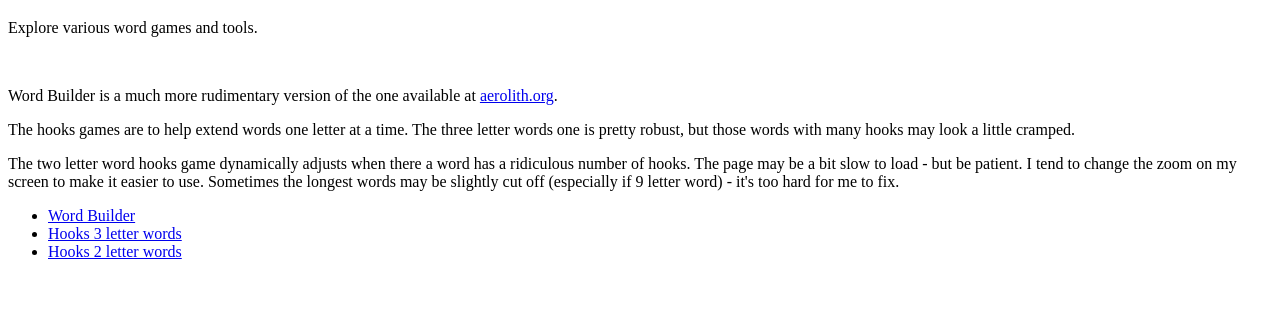
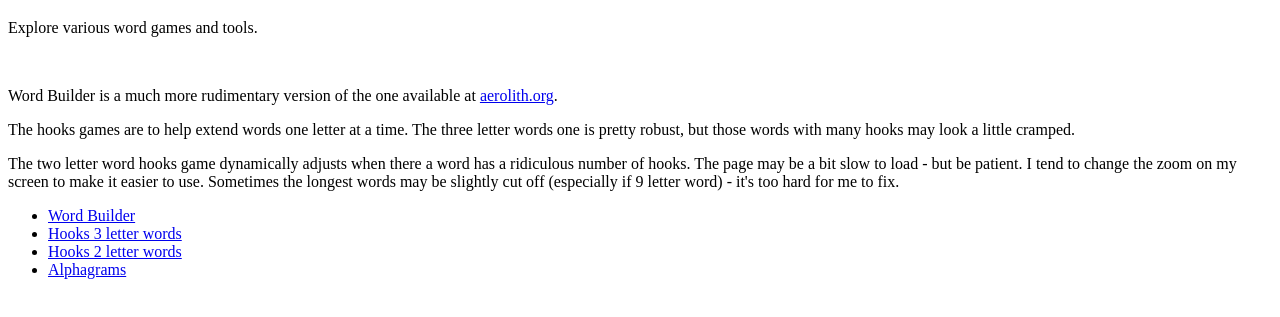
Before and after one commit to jalapic/word_games, a plain HTML site: page index.html in a window 1280 px wide. Shown: the part 61-378 px from the top of the page. Drawn offline with Linux system fonts and the light colour scheme.

Commit message:
Update index.html

```diff
--- a/index.html
+++ b/index.html
@@ -17,6 +17,7 @@
         <li><a href="word_builder/">Word Builder</a></li>
          <li><a href="hooks/">Hooks 3 letter words</a></li>
         <li><a href="hooks2/">Hooks 2 letter words</a></li>
+        <li><a href="alphagrams/">Alphagrams</a></li>
     </ul>
 </body>
 </html>
```
